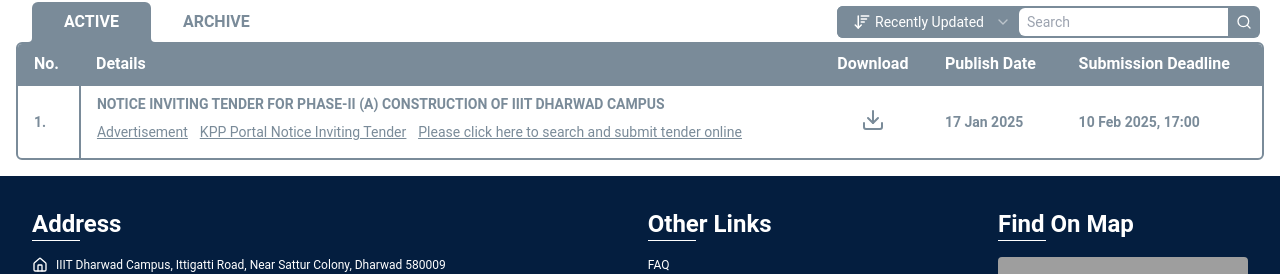
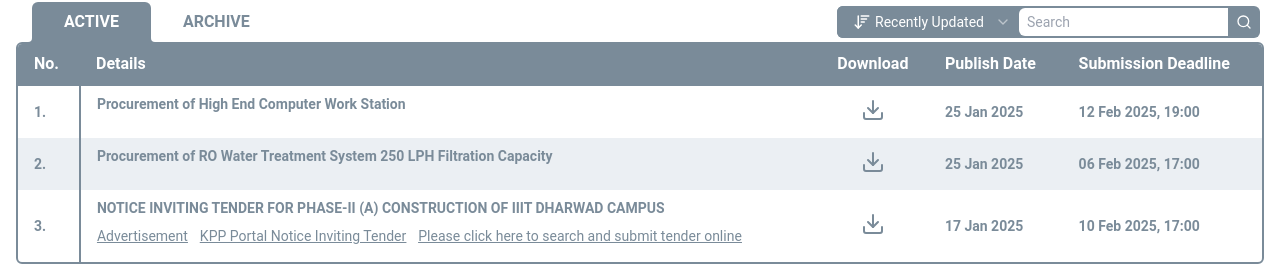
Before and after one commit to Velocity-IIITDWD/iiitdwd.ac.in, a Next.js app: page /tenders in a window 1280 px wide. Shown: the part 230-504 px from the top of the page. Built offline with nearby package versions, Linux system fonts and the light colour scheme; grey boxes are pictures that could not be loaded.

Commit message:
chore: update tenders.ts

```diff
--- a/data/tenders.ts
+++ b/data/tenders.ts
@@ -1,4 +1,24 @@
 export const tenders: Tender[] = [
+  {
+    cancelled: false,
+    corrections: [],
+    documents: [],
+    link: '/docs/GeM-Bidding-7416026.pdf',
+    publishDate: '2025-01-25',
+    submissionDeadline: '2025-02-12T19:00+05:30',
+    title: 'Procurement of High End Computer Work Station',
+    updatedAt: 57,
+  },
+  {
+    cancelled: false,
+    corrections: [],
+    documents: [],
+    link: '/docs/GeM-Bidding-7432350.pdf',
+    publishDate: '2025-01-25',
+    submissionDeadline: '2025-02-06T17:00+05:30',
+    title: 'Procurement of RO Water Treatment System 250 LPH Filtration Capacity',
+    updatedAt: 56,
+  },
   {
     cancelled: false,
     corrections: [],
```
